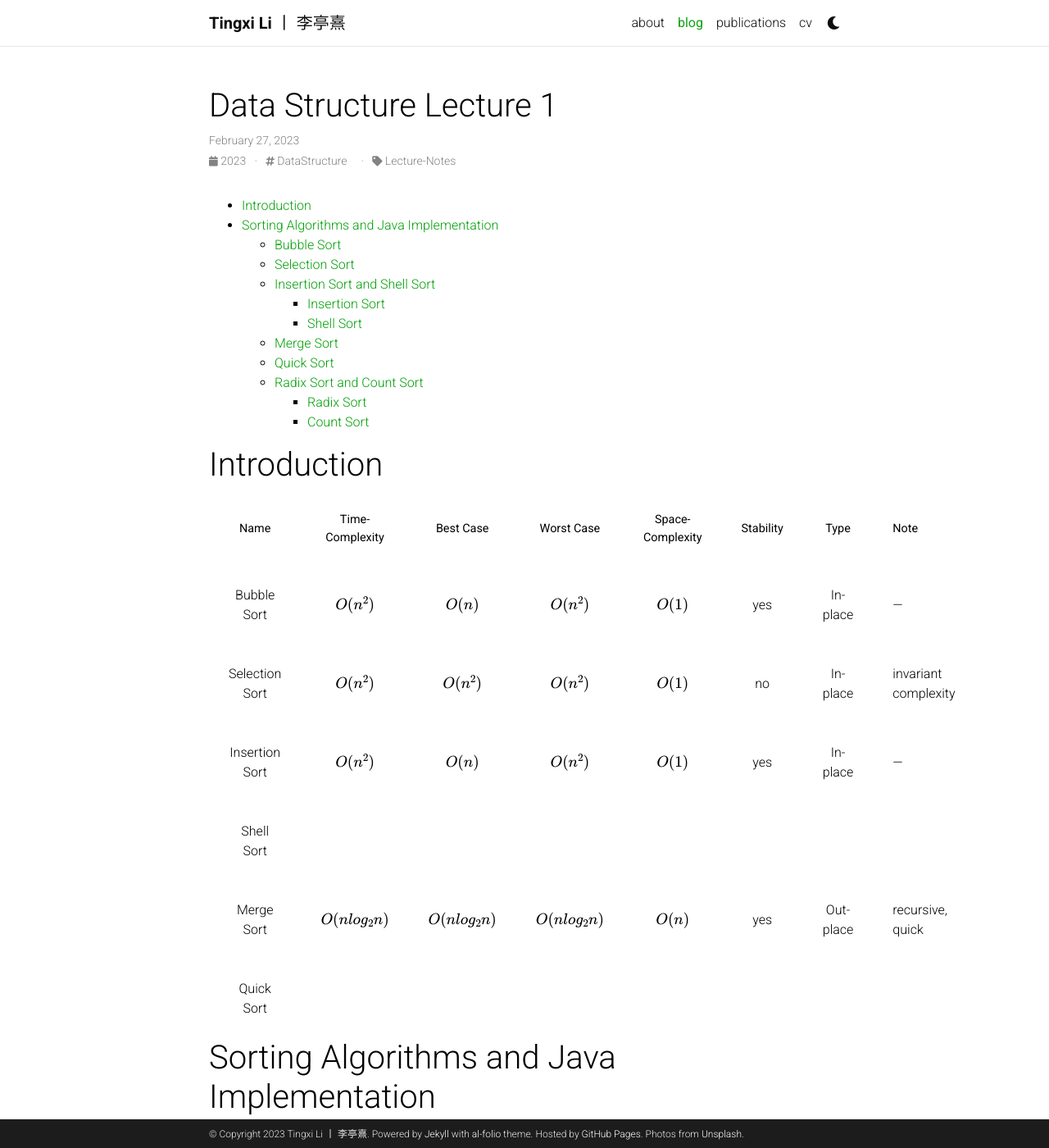
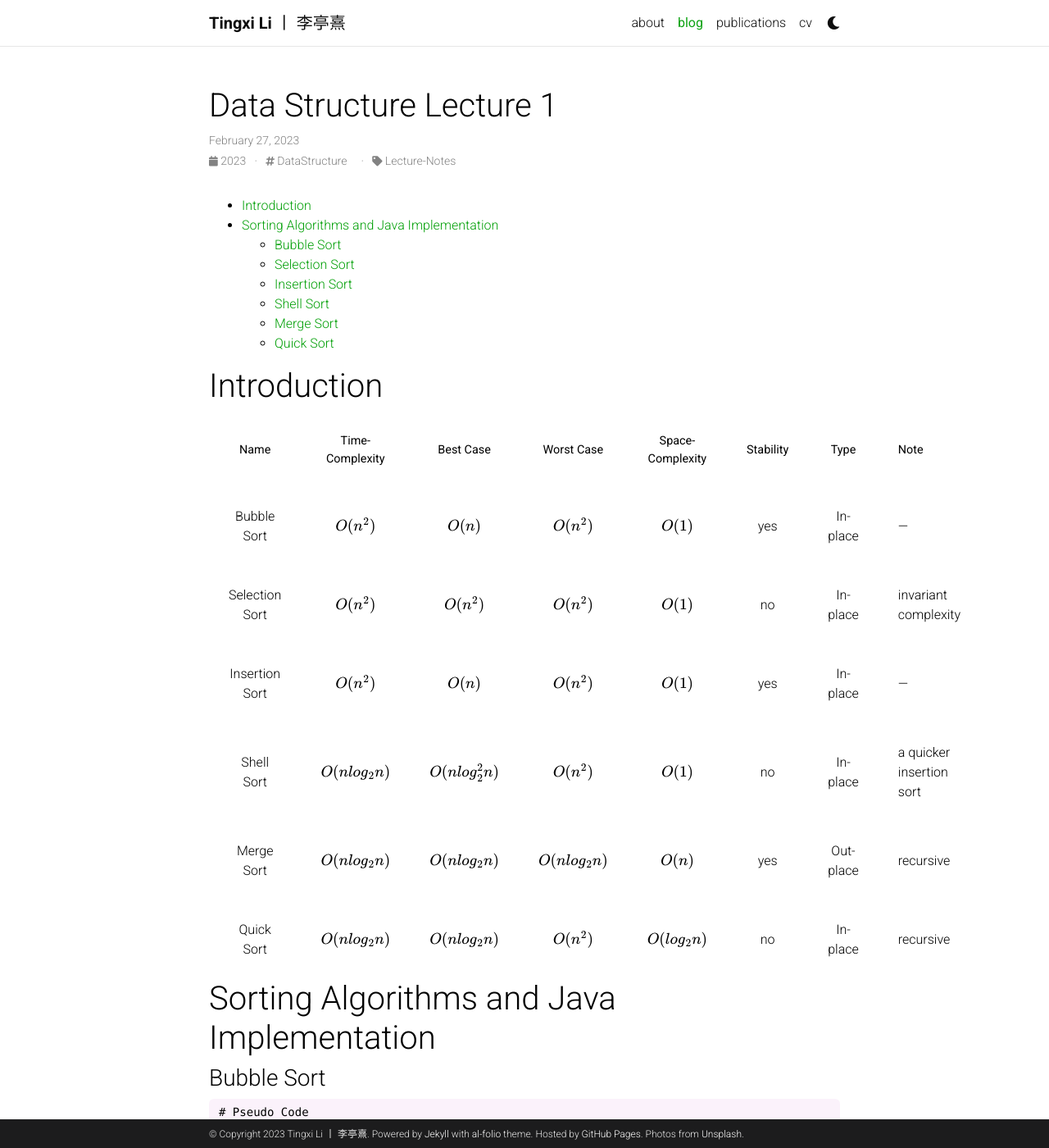
Before and after one commit to tinzzyli/tinzzyli.github.io, a Jekyll site: the page built from _posts/2023-02-27-data-structure_1.md, in a window 1280 px wide and 1400 px high. Shown: the whole window at 82% size. Built offline with Jekyll 4.4.1, drawn with Linux system fonts in a browser that asks for light colours; comment, search, counter and statistics services are not loaded; a style sheet for code colours, icons or effects is not loaded; some of the changed text lies outside the part shown.

````diff
--- a/_posts/2023-02-27-data-structure_1.md
+++ b/_posts/2023-02-27-data-structure_1.md
@@ -11,14 +11,10 @@ categories: Lecture-Notes
 - [Sorting Algorithms and Java Implementation](#sorting-algorithms-and-java-implementation)
     - [Bubble Sort](#bubble-sort)
     - [Selection Sort](#selection-sort)
-    - [Insertion Sort and Shell Sort](#insertion-sort-and-shell-sort)
-        - [Insertion Sort](#insertion-sort)
-        - [Shell Sort](#shell-sort)
+    - [Insertion Sort](#insertion-sort)
+    - [Shell Sort](#shell-sort)
     - [Merge Sort](#merge-sort)
     - [Quick Sort](#quick-sort)
-    - [Radix Sort and Count Sort](#radix-sort-and-count-sort)
-        - [Radix Sort](#radix-sort)
-        - [Count Sort](#count-sort)
 
 # Introduction
 
@@ -27,9 +23,9 @@ categories: Lecture-Notes
 |Bubble Sort|$$O(n^2)$$|$$O(n)$$|$$O(n^2)$$|$$O(1)$$|yes|In-place|---|
 |Selection Sort|$$O(n^2)$$|$$O(n^2)$$|$$O(n^2)$$|$$O(1)$$|no|In-place|invariant complexity|
 |Insertion Sort|$$O(n^2)$$|$$O(n)$$|$$O(n^2)$$|$$O(1)$$|yes|In-place|---|
-|Shell Sort|
-|Merge Sort|$$O(nlog_2n)$$|$$O(nlog_2n)$$|$$O(nlog_2n)$$|$$O(n)$$|yes|Out-place|recursive, quick|
-|Quick Sort|
+|Shell Sort|$$O(nlog_2n)$$|$$O(nlog_2^2n)$$|$$O(n^2)$$|$$O(1)$$|no|In-place|a quicker insertion sort
+|Merge Sort|$$O(nlog_2n)$$|$$O(nlog_2n)$$|$$O(nlog_2n)$$|$$O(n)$$|yes|Out-place|recursive|
+|Quick Sort|$$O(nlog_2n)$$|$$O(nlog_2n)$$|$$O(n^2)$$|$$O(log_2n)$$|no|In-place|recursive|
 
 # Sorting Algorithms and Java Implementation
 
@@ -117,9 +113,7 @@ public class SortingAlgorithms {
 }
 ```
 
-### Insertion Sort and Shell Sort
-
-##### Insertion Sort
+### Insertion Sort
 
 ```markdown
 # Pseudo Code
@@ -156,7 +150,7 @@ public class SortingAlgorithms {
 }
 ```
 
-##### Shell Sort
+### Shell Sort
 
 ```markdown
 # Pseudo Code
@@ -309,9 +302,11 @@ public class SortingAlgorithms {
             //ascending
             if(a[i] < a[pivot]){
                 Swap(a, i, index);
+                //the final position pivot should be
                 index++;
             }
         }
+        //update the desired position of pivot in the last step
         Swap(a, pivot, index-1);
         return index-1;
     }// partition
@@ -323,9 +318,3 @@ public class SortingAlgorithms {
     }// swap
 }
 ```
-
-### Radix Sort and Count Sort
-
-##### Radix Sort
-
-##### Count Sort
````
Also changed, not shown: other parts of _posts/2023-02-27-data-structure_1.md (+1 -2 lines), 1 other file.
